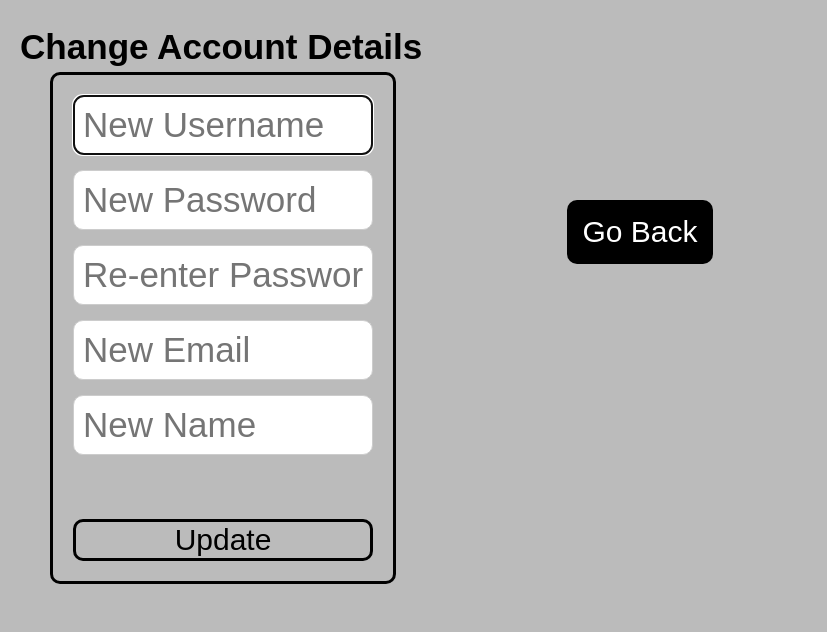
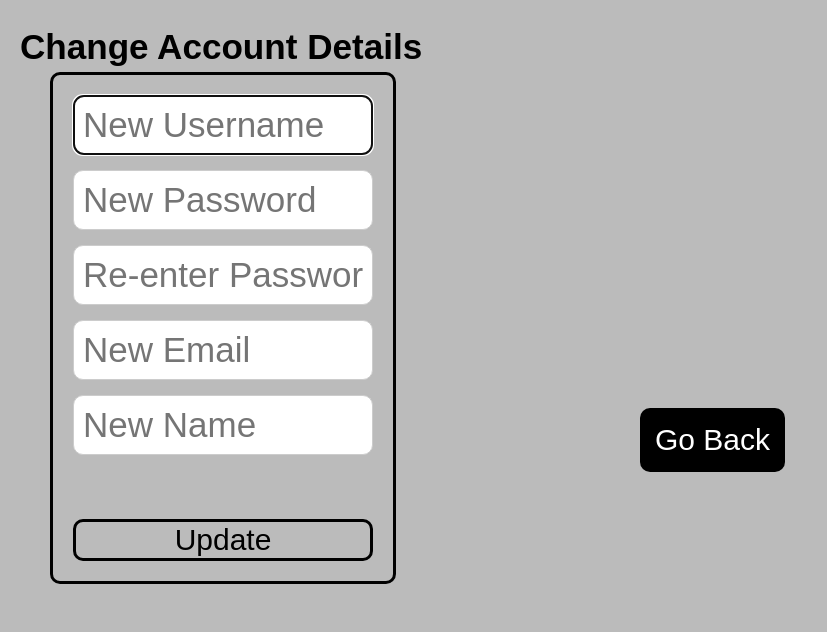
Before and after one commit to Andrei295/new_flask, a Flask app: template templates/update_tutor.html in a window 1280 px wide. Shown: the part 168-800 px from the top of the page, without its empty margins (0-827 px from the left). Run offline with Flask 3, Linux system fonts and the light colour scheme; the template is opened without the code that fills it, so the values that code supplies are empty; some libraries are stand-ins or nearby versions.

Commit message:
Fixed position for button

```diff
--- a/templates/update_learner.html
+++ b/templates/update_learner.html
@@ -53,7 +53,7 @@
 
     {% endfor %}
 
-    <button class="goback_black" type="submit">Go Back</button>
+    <button class="goback_black" style="bottom: 20%; position: fixed;" type="submit">Go Back</button>
 
     </form>
 
--- a/templates/update_tutor.html
+++ b/templates/update_tutor.html
@@ -52,7 +52,7 @@
 
     {% endfor %}
 
-    <button class="goback_black" type="submit">Go Back</button>
+    <button class="goback_black" style="bottom: 20%; position: fixed;" type="submit">Go Back</button>
 
     </form>
 
```
